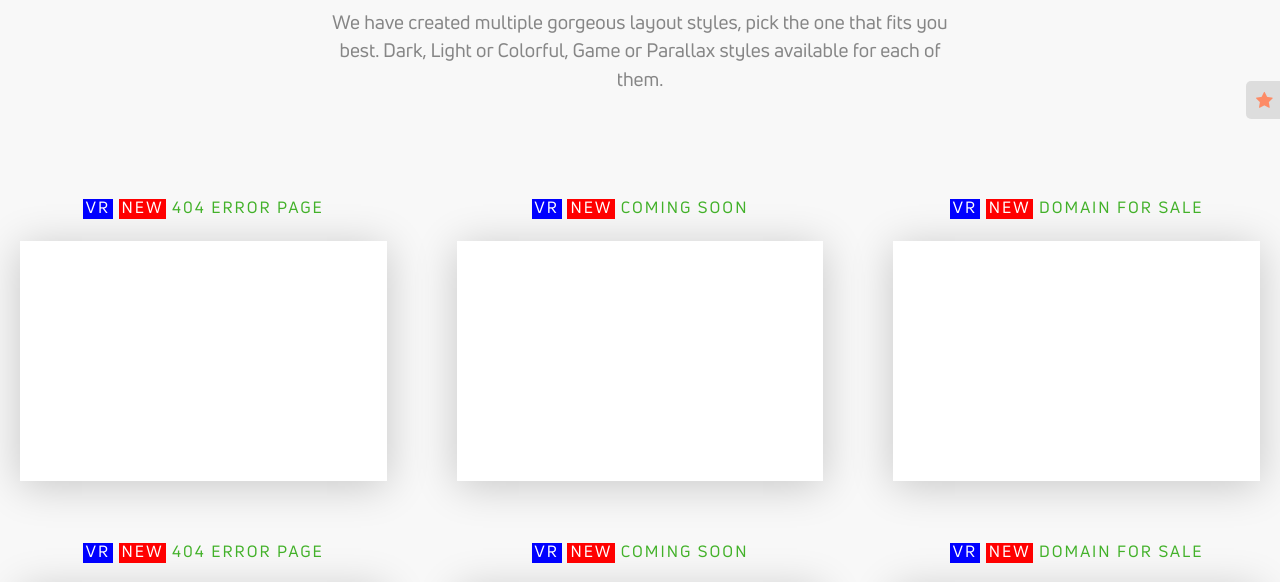
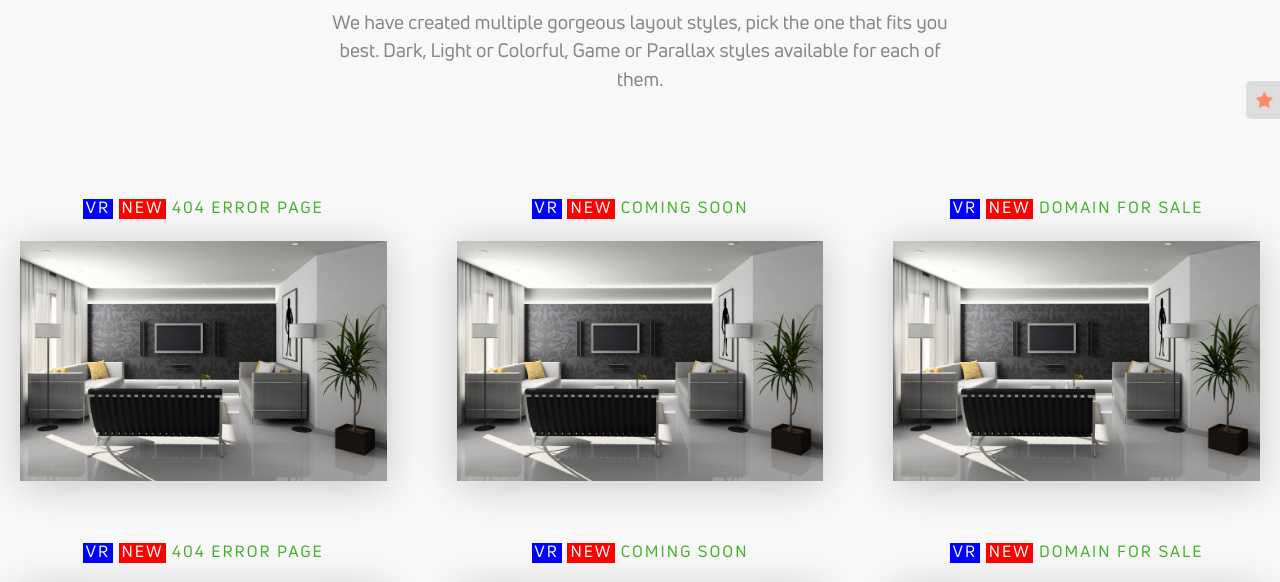
Before and after one commit to moneshkanth/livhack, a plain HTML site: page secondpage.html in a window 1280 px wide. Shown: the part 174-756 px from the top of the page. Drawn offline with Linux system fonts and the light colour scheme; some packages are replaced by stand-ins of ours; a script that the page names is missing.

Commit message:
Update secondpage.html

```diff
--- a/secondpage.html
+++ b/secondpage.html
@@ -87,7 +87,7 @@
                   <a class="demo-w" href="https://vr.yulio.com/nDhdLRiN4W" target="_blank">
                      <div class="demo-header" ng-bind-html='demo.header'></div>
                      <div class="demo-shot-w">
-                        <div class="demo-shot" style="background-image: url('images/imgg.jpg')"></div>
+                        <div class="demo-shot" style="background-image: url('images/imgg.jpeg')"></div>
                      </div>
                   </a>
                </div>
```
